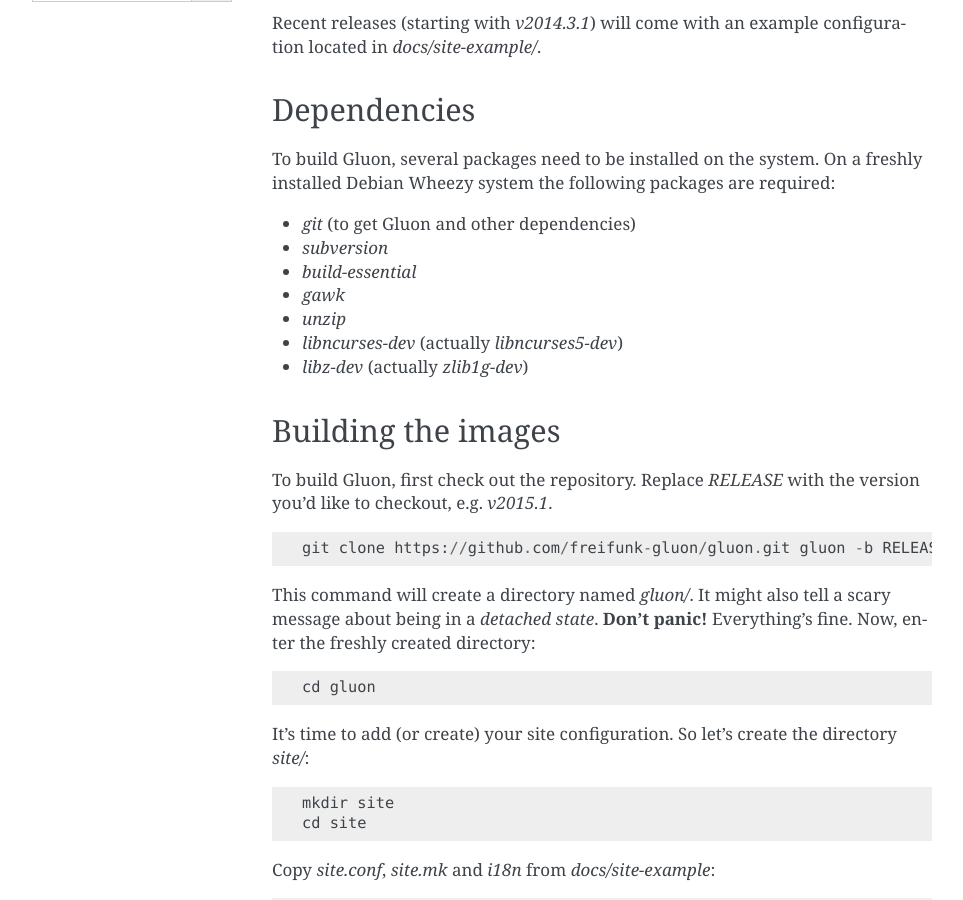
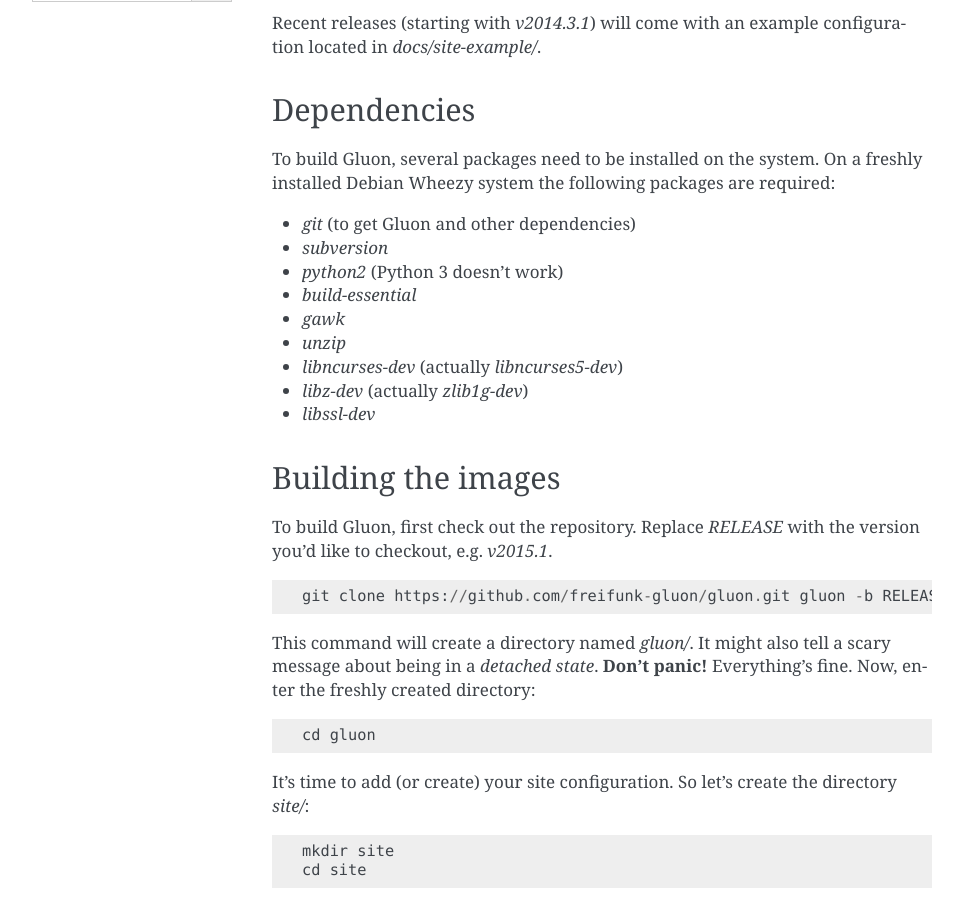
Before and after one commit to freifunk-gluon/gluon, a Sphinx documentation site: the page built from docs/user/getting_started.rst, in a window 1280 px wide and 900 px high, scrolled down 358 px. Shown: the whole window, without its empty margins (148-1111 px from the left). Built offline with Sphinx 7.4.7, drawn with Linux system fonts in a browser that asks for light colours.

Commit message:
Update build dependency documentation
Build requires Python 2 and libssl-dev

```diff
--- a/docs/user/getting_started.rst
+++ b/docs/user/getting_started.rst
@@ -27,12 +27,13 @@
 
 * `git` (to get Gluon and other dependencies)
 * `subversion`
+* `python2` (Python 3 doesn't work)
 * `build-essential`
 * `gawk`
 * `unzip`
 * `libncurses-dev` (actually `libncurses5-dev`)
 * `libz-dev` (actually `zlib1g-dev`)
-
+* `libssl-dev`
 
 Building the images
 -------------------
```
